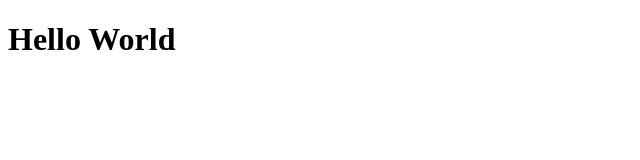
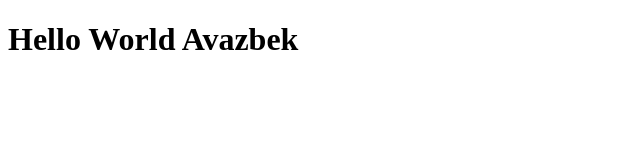
Before and after one commit to Avazbek1998/git-hubga-kirish, a plain HTML site: page index.html in a window 1280 px wide. Shown: the whole page, without its empty margins (0-640 px from the left). Drawn offline with Linux system fonts and the light colour scheme.

Commit message:
Update index.html
changed 11 add name

```diff
--- a/index.html
+++ b/index.html
@@ -8,6 +8,6 @@
     <link rel="stylesheet" href="/style.css">
 </head>
 <body>
-    <h1>Hello World</h1>
+    <h1>Hello World Avazbek</h1>
 </body>
 </html>
```
